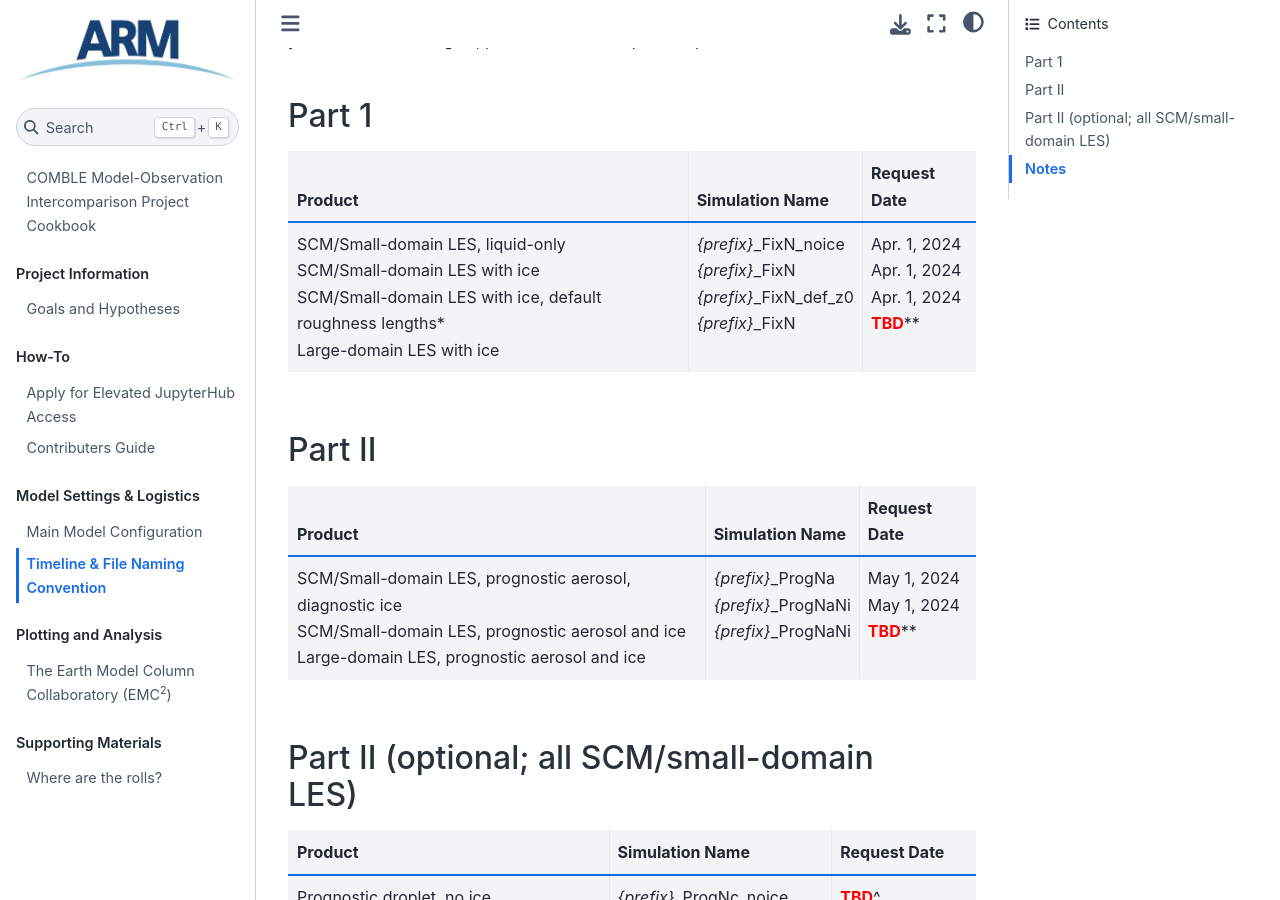
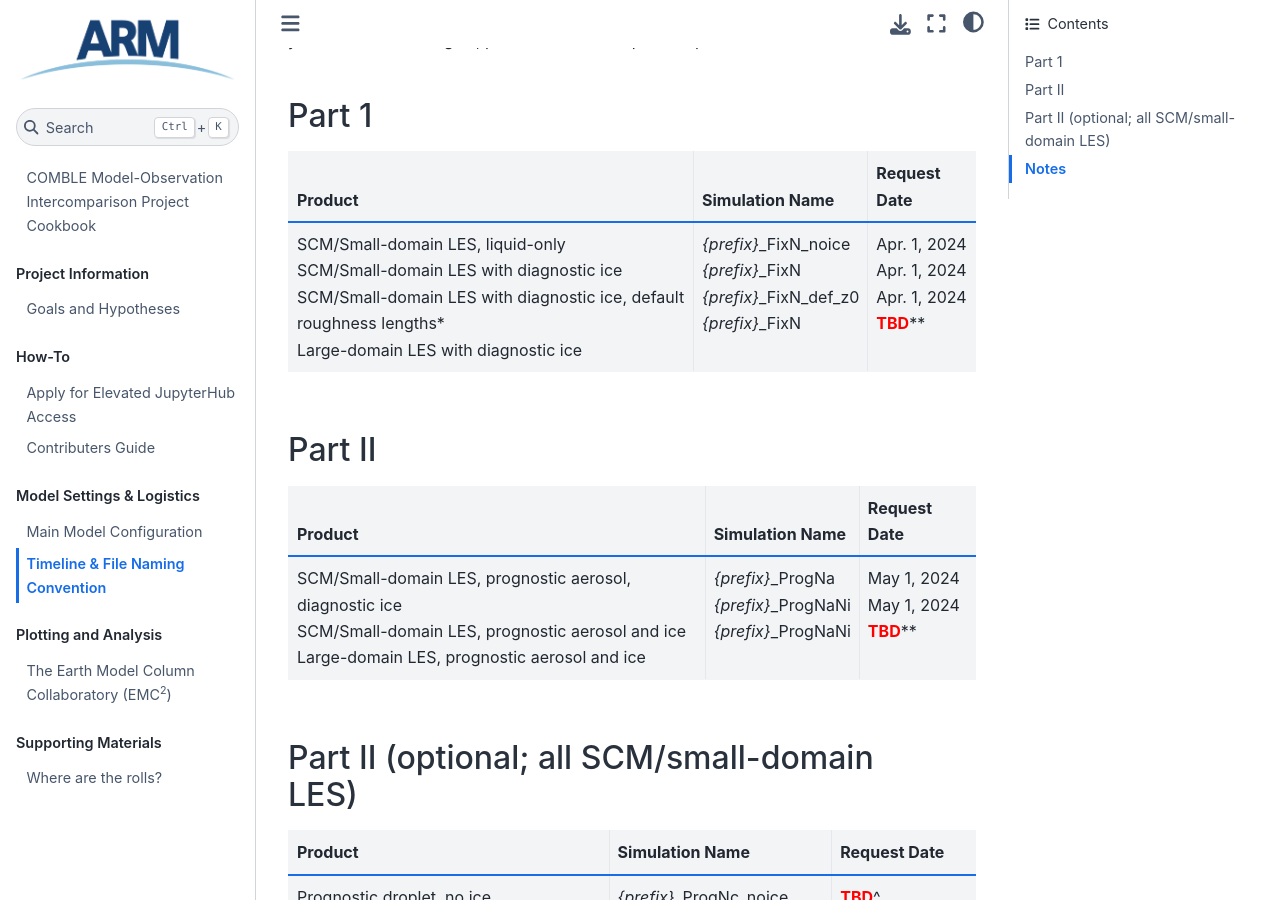
Before and after one commit to ARM-Development/comble-mip, a Jupyter Book: the page built from timeline.md, in a window 1280 px wide and 900 px high, scrolled down 1228 px. Built offline with Jupyter Book 1.0.4 settings and Sphinx 7.4.7 and the Sphinx Book theme 1.1.4, drawn with Linux system fonts in a browser that asks for light colours; pages that are not in the unit, such as notebooks, are missing from menus.

Commit message:
Update timeline.md

```diff
--- a/timeline.md
+++ b/timeline.md
@@ -21,7 +21,7 @@
 ## Part 1
 | Product                                                                                                                                                      | Simulation Name                                                                        | Request Date                                                                                    |
 |--------------------------------------------------------------------------------------------------------------------------------------------------------------|----------------------------------------------------------------------------------------|---------------------------------------------------------------------------------------------|
-| SCM/Small-domain LES, liquid-only<br>SCM/Small-domain LES with ice<br>SCM/Small-domain LES with ice, default roughness lengths*<br>Large-domain LES with ice | *{prefix}*_FixN_noice<br>*{prefix}*_FixN<br>*{prefix}*_FixN_def_z0<br>*{prefix}*_FixN | Apr. 1, 2024<br>Apr. 1, 2024<br>Apr. 1, 2024<br><span style="color:red">**TBD**</span>** |
+| SCM/Small-domain LES, liquid-only<br>SCM/Small-domain LES with diagnostic ice<br>SCM/Small-domain LES with diagnostic ice, default roughness lengths*<br>Large-domain LES with diagnostic ice | *{prefix}*_FixN_noice<br>*{prefix}*_FixN<br>*{prefix}*_FixN_def_z0<br>*{prefix}*_FixN | Apr. 1, 2024<br>Apr. 1, 2024<br>Apr. 1, 2024<br><span style="color:red">**TBD**</span>** |
 
 ## Part II
 | Product                                                                                                                                                      | Simulation Name                                                  | Request Date                                                                  |
```
